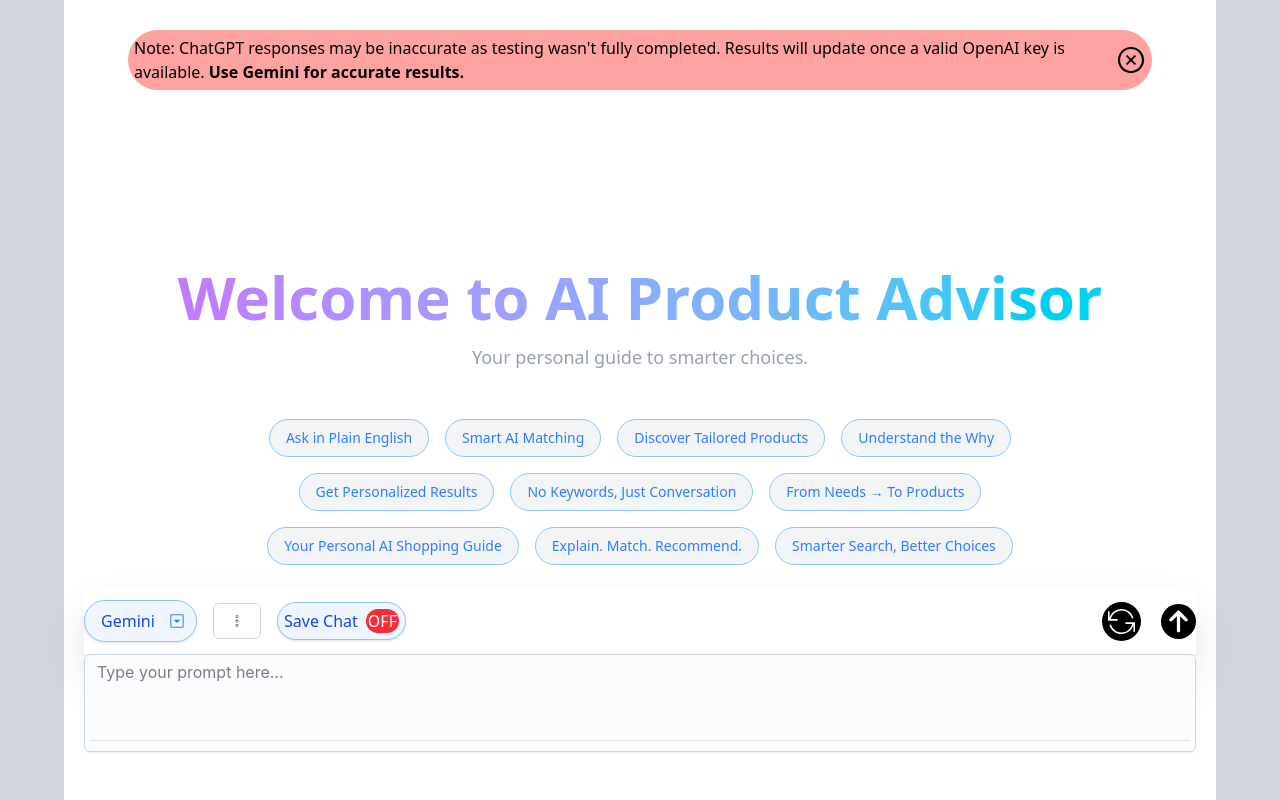
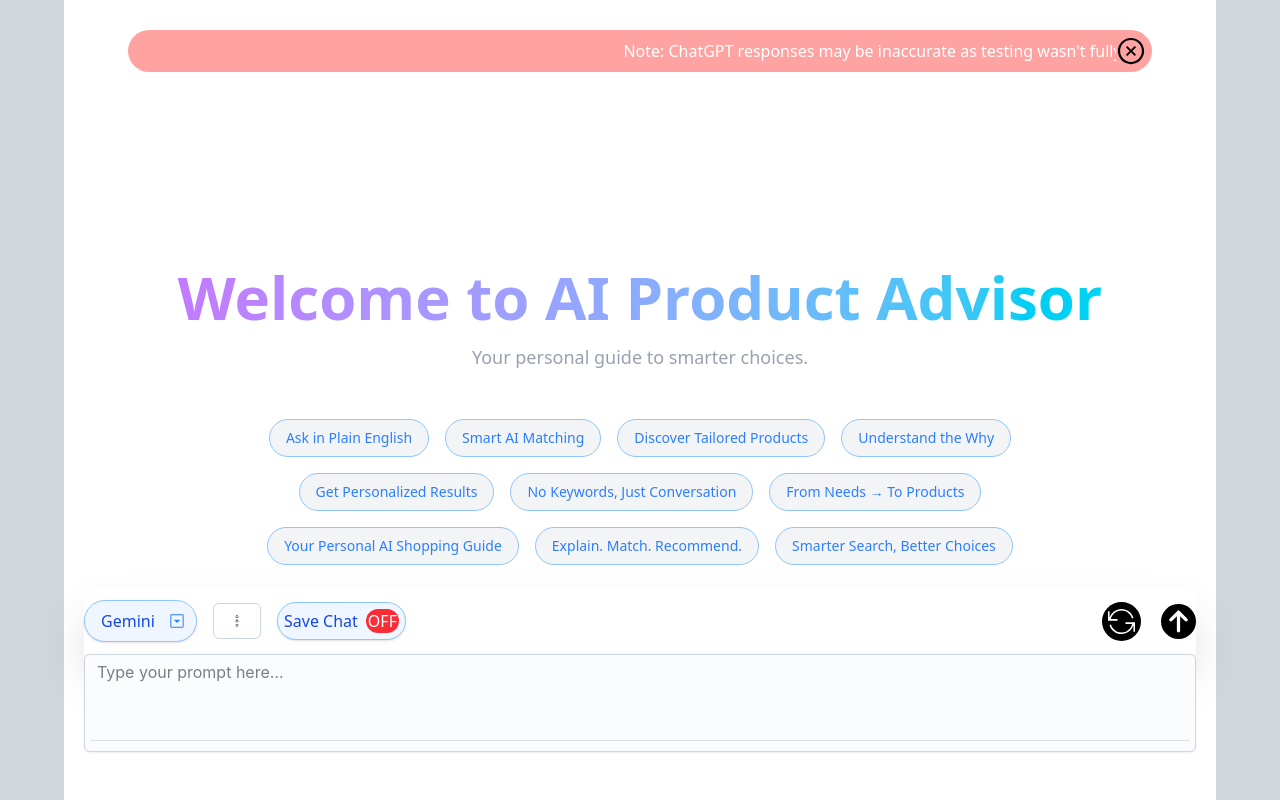
Before and after one commit to Venkata-Nageswara-Bhadri78/AI-Product-Advisor, a React (Vite) app in the folder frontend/AI-Product-Advisor/: page / in a window 1280 px wide. Shown: the top 800 px of the page. Built offline with nearby package versions, Linux system fonts and the light colour scheme; no server answers.

Commit message:
Update: Added few more animations in Global CSS

```diff
--- a/frontend/AI-Product-Advisor/src/index.css
+++ b/frontend/AI-Product-Advisor/src/index.css
@@ -14,3 +14,28 @@
   .animate-fadeInUp {
     animation: fadeInUp 0.5s ease-out forwards;
   }
+
+  /* SCROLL NOTE */
+.scrolling-note-container {
+    width: 100%;
+    overflow: hidden;
+    white-space: nowrap;
+}
+
+.scrolling-text {
+    display: inline-block;
+    padding-left: 100%;
+    animation: scroll-left-to-right 25s linear infinite;
+    font-size: 1rem;
+    font-weight: 500;
+    color: #ffffff;
+}
+
+@keyframes scroll-left-to-right {
+    0% {
+        transform: translateX(0%);
+    }
+    100% {
+        transform: translateX(-100%);
+    }
+}
```
